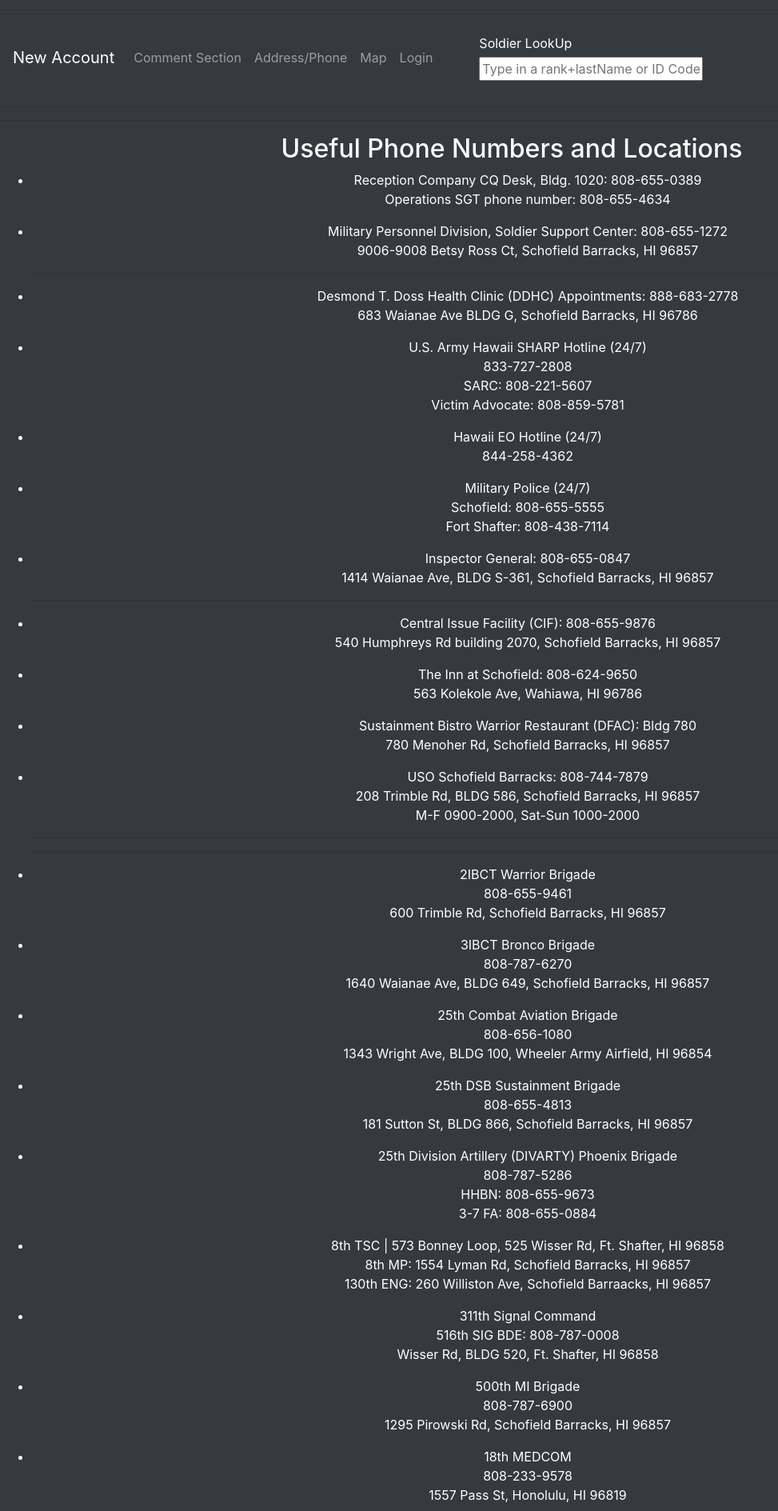
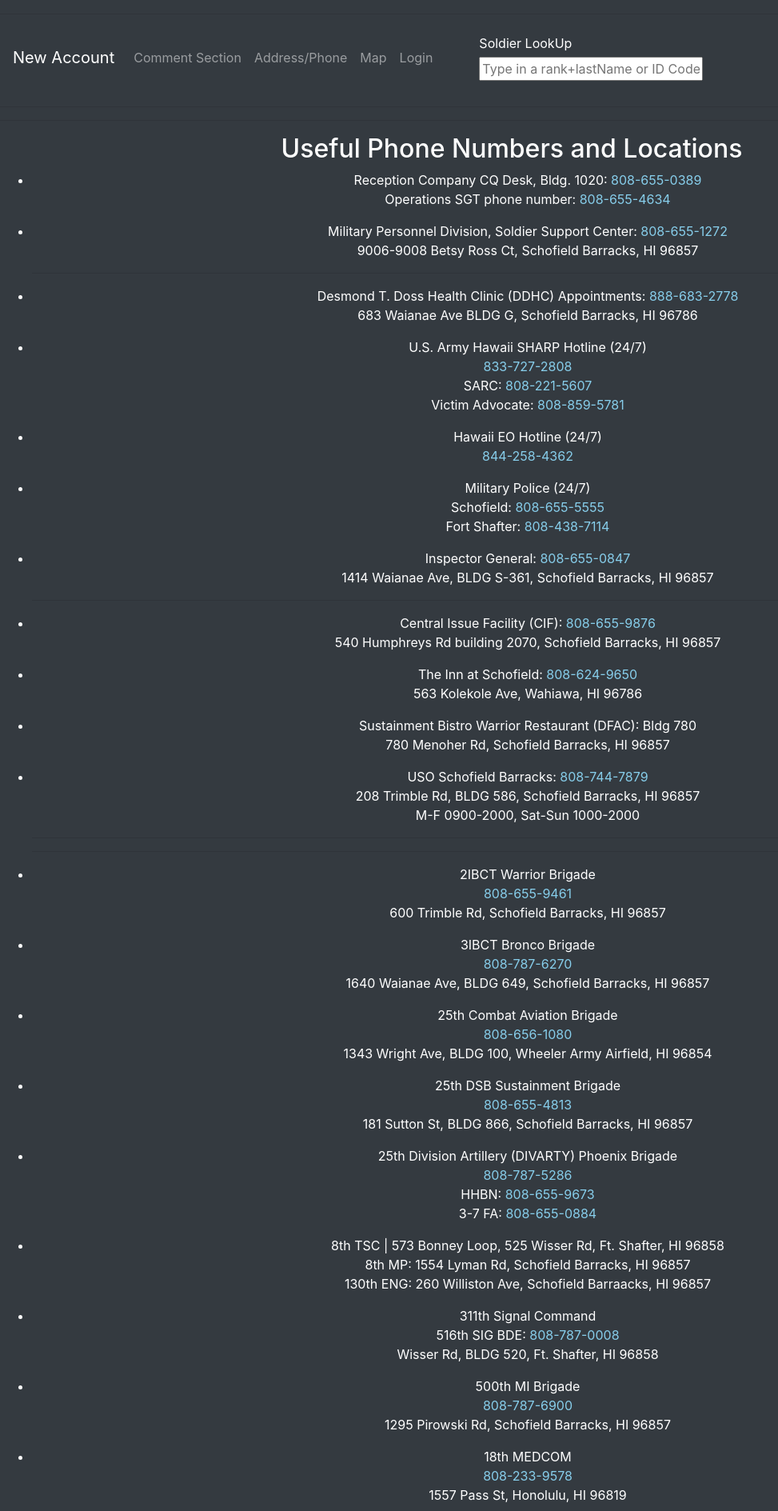
Before and after one commit to CrissyMichelle/In-processingQuestionnaire, a Flask app: page /resources in a window 1280 px wide. Shown: the part 475-2364 px from the top of the page at 80% size, without its empty margins (0-973 px from the left). Run offline with Flask 2, Linux system fonts and the light colour scheme; data that the repository does not hold is empty; some libraries are stand-ins or nearby versions.

Commit message:
Styled ph numbers on resources page

```diff
--- a/static/style.css
+++ b/static/style.css
@@ -223,3 +223,13 @@ h1 {
     height: 150px;
     border-radius: 5px;
 }
+
+.tel-link {
+    color: skyblue;
+    text-decoration: none;
+}
+
+.tel-link:hover {
+    color: #007bff;
+    text-decoration: underline;
+}
--- a/templates/links.html
+++ b/templates/links.html
@@ -4,92 +4,93 @@
 {% block content %}
 <h2>Useful Phone Numbers and Locations</h2>
 <ul>
-    <li>Reception Company CQ Desk, Bldg. 1020: 808-655-0389
-        <p>Operations SGT phone number: 808-655-4634</p>
+    <li>Reception Company CQ Desk, Bldg. 1020: <a class="tel-link" href="tel:808-655-0389">808-655-0389</a>
+        <p>Operations SGT phone number: <a class="tel-link" href="tel:808-655-4634">808-655-4634</a></p>
     </li>
-    <li>Military Personnel Division, Soldier Support Center: 808-655-1272
+    <li>Military Personnel Division, Soldier Support Center: <a class="tel-link" href="tel:808-655-1272">808-655-1272</a>
         <p>9006-9008 Betsy Ross Ct, Schofield Barracks, HI 96857</p>
     </li>
     <hr>
-    <li>Desmond T. Doss Health Clinic (DDHC) Appointments: 888-683-2778
+    <li>Desmond T. Doss Health Clinic (DDHC) Appointments: <a class="tel-link" href="tel:888-683-2778">888-683-2778</a>
         <p>683 Waianae Ave BLDG G, Schofield Barracks, HI 96786</p>
     </li>
     <li>U.S. Army Hawaii SHARP Hotline (24/7)
-        <p>833-727-2808<br>
-        SARC: 808-221-5607<br>
-        Victim Advocate: 808-859-5781</p>
+        <p><a class="tel-link" href="tel:833-727-2808">833-727-2808</a><br>
+        SARC: <a class="tel-link" href="tel:808-221-5607">808-221-5607</a><br>
+        Victim Advocate: <a class="tel-link" href="tel:808-859-5781">808-859-5781</a></p>
     </li>
     <li>Hawaii EO Hotline (24/7)
-        <p>844-258-4362</p>
+        <p><a class="tel-link" href="tel:844-258-4362">844-258-4362</a></p>
     </li>
     <li>Military Police (24/7)
-        <p>Schofield: 808-655-5555<br>
-        Fort Shafter: 808-438-7114</p>
+        <p>Schofield: <a class="tel-link" href="tel:808-655-5555">808-655-5555</a><br>
+        Fort Shafter: <a class="tel-link" href="tel:808-438-7114">808-438-7114</a></p>
     </li>
-    <li>Inspector General: 808-655-0847
+    <li>Inspector General: <a class="tel-link" href="tel:808-655-0847">808-655-0847</a>
         <p>1414 Waianae Ave, BLDG S-361, Schofield Barracks, HI 96857</p>
     </li>
     <hr>
-    <li>Central Issue Facility (CIF): 808-655-9876
+    <li>Central Issue Facility (CIF): <a class="tel-link" href="tel:808-655-9876">808-655-9876</a>
         <p>540 Humphreys Rd building 2070, Schofield Barracks, HI 96857</p>
     </li>
-    <li>The Inn at Schofield: 808-624-9650
+    <li>The Inn at Schofield: <a class="tel-link" href="tel:808-624-9650">808-624-9650</a>
         <p>563 Kolekole Ave, Wahiawa, HI 96786</p>
     </li>
     <li>Sustainment Bistro Warrior Restaurant (DFAC): Bldg 780
         <p>780 Menoher Rd, Schofield Barracks, HI 96857</p>
     </li>
-    <li>USO Schofield Barracks: 808-744-7879
+    <li>USO Schofield Barracks: <a class="tel-link" href="tel:808-744-7879">808-744-7879</a>
         <p>208 Trimble Rd, BLDG 586, Schofield Barracks, HI 96857<br>
         M-F 0900-2000, Sat-Sun 1000-2000</p>
     </li>
     <hr>
     <hr>
     <li>2IBCT Warrior Brigade
-        <p>808-655-9461<br>
+        <p><a class="tel-link" href="tel:808-655-9461">808-655-9461</a><br>
         600 Trimble Rd, Schofield Barracks, HI 96857</p>
     </li>
     <li>3IBCT Bronco Brigade
-        <p>808-787-6270<br>
+        <p><a class="tel-link" href="tel:808-787-6270">808-787-6270</a><br>
         1640 Waianae Ave, BLDG 649, Schofield Barracks, HI 96857</p>
     </li>
     <li>25th Combat Aviation Brigade
-        <p>808-656-1080<br>
+        <p><a class="tel-link" href="tel:808-656-1080">808-656-1080</a><br>
         1343 Wright Ave, BLDG 100, Wheeler Army Airfield, HI 96854</p>
     </li>
     <li>25th DSB Sustainment Brigade
-        <p>808-655-4813<br>
+        <p><a class="tel-link" href="tel:808-655-4813">808-655-4813</a><br>
         181 Sutton St, BLDG 866, Schofield Barracks, HI 96857</p>
     </li>
     <li>25th Division Artillery (DIVARTY) Phoenix Brigade
-        <p>808-787-5286<br>
-        HHBN: 808-655-9673<br>
-        3-7 FA: 808-655-0884</p>
+        <p><a class="tel-link" href="tel:808-787-5286">808-787-5286</a><br>
+        HHBN: <a class="tel-link" href="tel:808-655-9673">808-655-9673</a><br>
+        3-7 FA: <a class="tel-link" href="tel:808-655-0884">808-655-0884</a></p>
     </li>
     <li>8th TSC | 573 Bonney Loop, 525 Wisser Rd, Ft. Shafter, HI 96858
         <p>8th MP: 1554 Lyman Rd, Schofield Barracks, HI 96857<br>
         130th ENG: 260 Williston Ave, Schofield Barraacks, HI 96857</p>
     </li>
     <li>311th Signal Command
-        <p>516th SIG BDE: 808-787-0008<br>
+        <p>516th SIG BDE: <a class="tel-link" href="tel:808-787-0008">808-787-0008</a><br>
         Wisser Rd, BLDG 520, Ft. Shafter, HI 96858</p>
     </li>
     <li>500th MI Brigade
-        <p>808-787-6900<br>
+        <p><a class="tel-link" href="tel:808-787-6900">808-787-6900</a><br>
         1295 Pirowski Rd, Schofield Barracks, HI 96857</p>
     </li>
     <li>18th MEDCOM
-        <p>808-233-9578<br>
+        <p><a class="tel-link" href="tel:808-233-9578">808-233-9578</a><br>
         1557 Pass St, Honolulu, HI 96819</p>
     </li>
     <li>USARPAC | Bldg T100, Palm Circle Drive, Ft. Shafter, HI 96858
         <p>196th INF: 523 Palm Circle Drive, Ft. Shafter, HI 96858<br>
-        USARPAC HHBN: 808-438-3522</p>
+        USARPAC HHBN: <a class="tel-link" href="tel:808-438-3522">808-438-3522</a></p>
     </li>
     <hr>
     <hr>
     <hr>
-    <li>Shuttle Pick-up: 808-655-0389</li>
+    <li>Shuttle Pick-up: <a class="tel-link" href="tel:808-655-0389">808-655-0389</a></li>
+    <hr>
     <li>
         <button type="button" class="btn btn-primary" onclick ="location.href='/directions?origin=Lyman%20Gate,%20HI&destination=Building+1020,+Menoher+Rd,+Schofield+Barracks+96857&mode=WALKING';">
             Directions FROM Lyman Gate to Bldg. 1020
```
